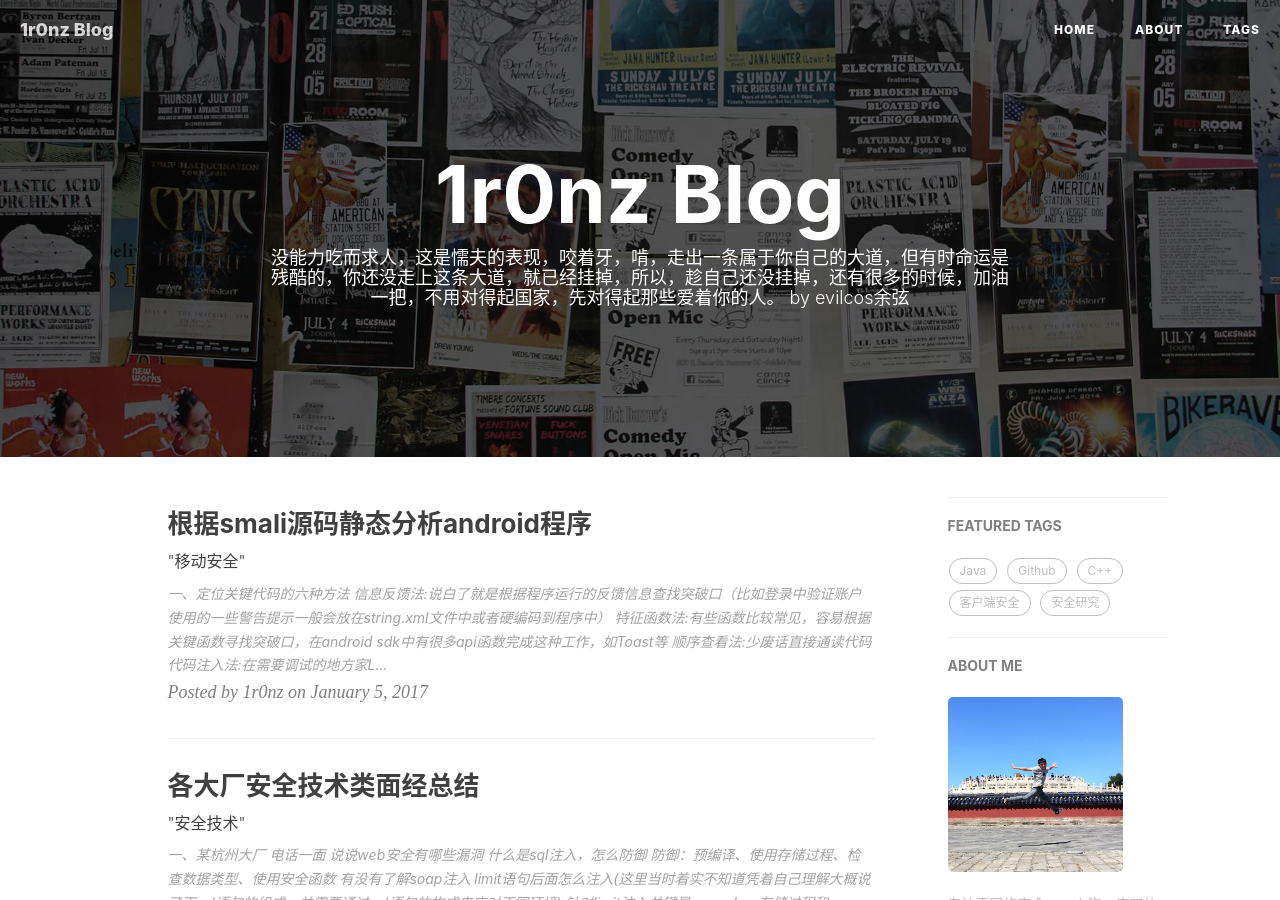
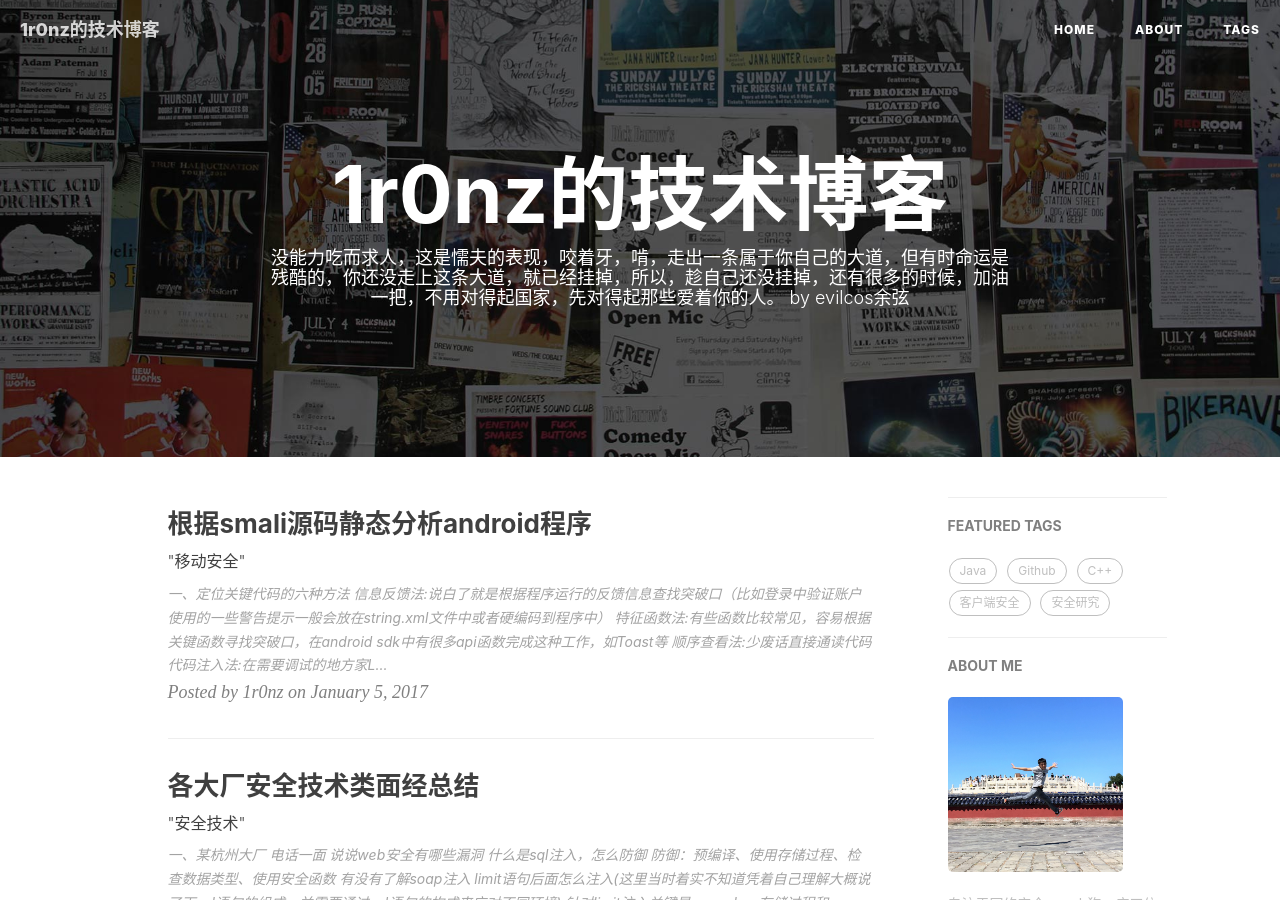
Before and after one commit to yangrz/blog, a Jekyll site: the page built from index.html, in a window 1280 px wide and 900 px high. Built offline with Jekyll 4.4.1, drawn with Linux system fonts in a browser that asks for light colours; nearby versions of some CDN libraries; the list of posts is cut into pages by our own code; comment, search, counter and statistics services are not loaded; some of the changed text lies outside the part shown.

Commit message:
2017-02-15

```diff
--- a/_config.yml
+++ b/_config.yml
@@ -1,5 +1,5 @@
 #Site settings
-title: 1r0nz Blog
+title: 1r0nz的技术博客
 SEOTitle: 杨融泽的技术博客 | 1r0nz Blog
 header-img: img/home-bg.jpg
 email: yangrz@gmail.com
```
